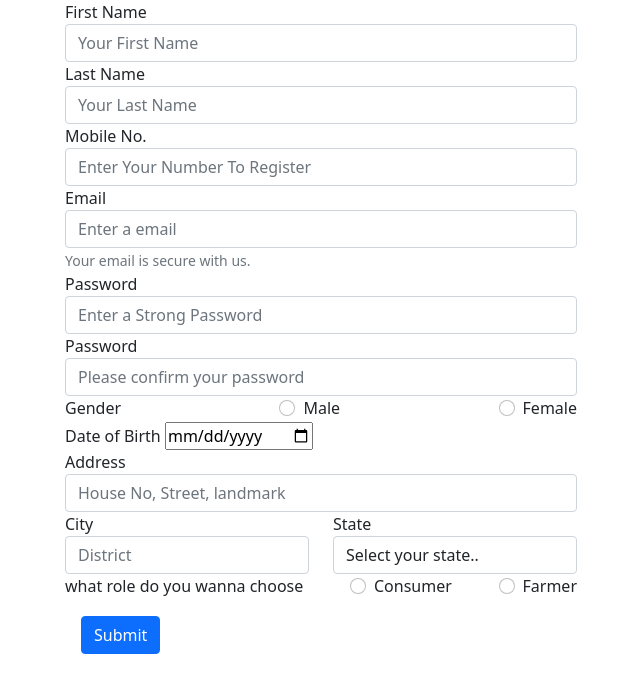
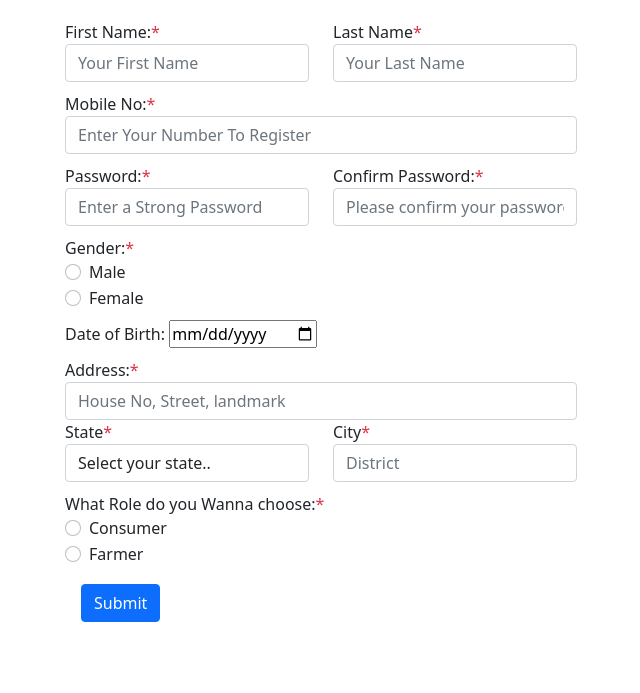
Before and after one commit to mahorbhaskar/farmer_bidding_system, a Django app: page /user/register/ in a window 1280 px wide. Shown: the part 56-749 px from the top of the page, without its empty margins (319-959 px from the left). Run offline with Django 4.2, Linux system fonts and the light colour scheme; some libraries are stand-ins or nearby versions.

Commit message:
Added register form

```diff
--- a/fbs/static/js/common.js
+++ b/fbs/static/js/common.js
@@ -1 +1,22 @@
 // common js File
+
+
+$(document).ready(function(){
+    var response;
+    $.validator.addMethod(
+        "equalTo",
+        function(value, element,param) {
+            return $(`${param}`).val()==value;
+        },
+        "Confirm Password should be equal to Password")
+
+    $.validator.addMethod(
+        "phone_no_check",
+        function (value, element) {
+            let regex = /^(0|\+91|91)?([2-9][0-9]{9})$/;
+            return  value.trim() ?regex.test(value) : true ;
+        },
+        "Please enter mobile no in correct format"
+        );
+
+});
--- a/fbs/user/templates/register.html
+++ b/fbs/user/templates/register.html
@@ -1,8 +1,10 @@
 {% extends 'base.html' %} {% load static %} {% block content %}
 <div class="d-flex justify-content-center align-content-center h-100">
-  <form class="user-form">
-    <div class="form-group">
-      <label for="firstname">First Name</label>
+  <form class="user-form" method="post" action="{% url 'user_register' %}" id="user_register">
+    {% csrf_token %}
+    <div class="row" style="margin-top:20px ;">
+        <div class="form-group col-md-6">
+          <label for="firstname">First Name:<span class="text-danger">*</span></label>
           <input
             type="text"
             name="firstName"
@@ -11,8 +13,8 @@
             placeholder="Your First Name"
           />
         </div>
-    <div class="form-group">
-      <label for="lastname">Last Name</label>
+        <div class="form-group col-md-6">
+          <label for="lastname">Last Name<span class="text-danger">*</span></label>
           <input
             type="text"
             name="lastName"
@@ -21,8 +23,10 @@
             placeholder="Your Last Name"
           />
         </div>
-    <div class="form-group">
-      <label for="mobile">Mobile No.</label>
+    </div>
+
+    <div class="form-group" style="margin-top:10px ;">
+      <label for="mobile">Mobile No:<span class="text-danger">*</span></label>
       <input
         type="number"
         name="mobile"
@@ -31,22 +35,10 @@
         placeholder="Enter Your Number To Register"
       />
     </div>
-    <div class="form-group">
-      <label for="email">Email</label>
-      <input
-        type="email"
-        name="email"
-        class="form-control"
-        id="Email"
-        aria-describedby="emailHelp"
-        placeholder="Enter a email"
-      />
-      <small id="emailHelp" class="form-text text-muted"
-        >Your email is secure with us.</small
-      >
-    </div>
-    <div class="form-group">
-      <label for="password">Password</label>
+
+    <div class="row" style="margin-top:10px ;">
+        <div class="form-group col-md-6">
+          <label for="password">Password:<span class="text-danger">*</span></label>
           <input
             type="password"
             name="password"
@@ -55,8 +47,8 @@
             placeholder="Enter a Strong Password"
           />
         </div>
-    <div class="form-group">
-      <label for="confirmPassword">Password</label>
+        <div class="form-group col-md-6">
+          <label for="confirmPassword">Confirm Password:<span class="text-danger">*</span></label>
           <input
             type="password"
             name="confirmPassword"
@@ -65,9 +57,12 @@
             placeholder="Please confirm your password"
           />
         </div>
-    <div class="form-group d-flex justify-content-between">
-      <label for="gender">Gender</label>
+    </div>
+
+    <div class="form-group justify-content-between" style="margin-top:10px ;">
+      <label for="gender" class="col-md-12">Gender:<span class="text-danger">*</span></label>
       <div class="form-check">
+          <label class="form-check-label" for="gender"> Male </label>
         <input
           class="form-check-input"
           type="radio"
@@ -75,9 +70,9 @@
           id="maleRadio"
           value="male"
         />
-        <label class="form-check-label" for="gender"> Male </label>
       </div>
       <div class="form-check">
+          <label class="form-check-label" for="gender"> Female </label>
         <input
           class="form-check-input"
           type="radio"
@@ -85,15 +80,16 @@
           id="femaleRadio"
           value="female"
         />
-        <label class="form-check-label" for="gender"> Female </label>
       </div>
     </div>
-    <div class="form-group">
-        <label for="dob">Date of Birth</label>
+
+    <div class="form-group" style="margin-top:10px ;">
+        <label for="dob">Date of Birth:</label>
         <input type="date" name="dob" id="dob" />
     </div>
-    <div class="form-group">
-        <label for="address">Address</label>
+
+    <div class="form-group" style="margin-top:10px ;">
+        <label for="address">Address:<span class="text-danger">*</span></label>
         <input
         class="form-control"
         type="text"
@@ -102,9 +98,20 @@
         placeholder="House No, Street, landmark"
         />
     </div>
+
     <div class="row">
+
         <div class="col-md-6">
-            <label for="city">City</label>
+            <label for="state">State<span class="text-danger">*</span></label>
+            <select class="form-control" name="state" >
+                <option value="">Select your state..</option>
+                <option value="UttarPradesh">UttarPradesh</option>
+                <option value="Rajasthan">Rajasthan</option>
+              </select>
+        </div>
+
+        <div class="col-md-6">
+            <label for="city">City<span class="text-danger">*</span></label>
             <input
             class="form-control"
             type="text"
@@ -113,35 +120,27 @@
             placeholder="District"
             />
         </div>
-      <div class="col-md-6">
-          <label for="state">State</label>
-          <select class="form-control">
-              <option value="">Select your state..</option>
-              <option value="UttarPradesh">UttarPradesh</option>
-              <option value="Rajasthan">Rajasthan</option>
-            </select>
-        </div>
     </div>
 
-    <div class="form-group d-flex justify-content-between">
-      <label>what role do you wanna choose</label>
+    <div class="form-group justify-content-between" style="margin-top:10px ;" >
+      <label class="col-md-12">What Role do you Wanna choose:<span class="text-danger">*</span></label>
       <div class="form-check">
+          <label class="form-check-label" for="is_farmer"> Consumer </label>
         <input
           class="form-check-input"
           type="radio"
           name="is_farmer"
           value="0"
         />
-        <label class="form-check-label" for="is_farmer"> Consumer </label>
       </div>
       <div class="form-check">
+          <label class="form-check-label" for="is_farmer"> Farmer </label>
         <input
           class="form-check-input"
           type="radio"
           name="is_farmer"
           value="1"
         />
-        <label class="form-check-label" for="is_farmer"> Farmer </label>
       </div>
     </div>
     <!-- TODO: the checkbox ui -->
@@ -160,5 +159,7 @@
     crossorigin="anonymous"
     referrerpolicy="no-referrer"
     ></script>
+    <script type="text/javascript" src="/static/js/common.js" ></script>
+    <script type="text/javascript" src="/static/js/register.js" ></script>
     {% endblock %}
 </div>
--- a/fbs/user/views.py
+++ b/fbs/user/views.py
@@ -1,4 +1,5 @@
 from django.shortcuts import render,redirect
+from . import database_logic as logic
 import logging
 from django.contrib import auth,messages
 from django.contrib.auth.decorators import login_required
@@ -14,7 +15,24 @@ def user_register(request):
         ### register user
     """
     try:
-        return render(request, 'register.html')
+        if request.method == 'POST':
+            first_name=request.POST.get("firstName")
+            last_name=request.POST.get("lastName")
+            password=request.POST.get("password")
+            mobile=request.POST.get("mobile")
+            address=request.POST.get("address")
+            state=request.POST.get("state")
+            city=request.POST.get("city")
+            gender=request.POST.get("gender")
+            dob=request.POST.get("dob")
+            is_farmer=request.POST.get("is_farmer")
+            print("Data>>>>>>",first_name,last_name,password,mobile,address,state,city,gender,dob,is_farmer)
+            data=logic.register_user(first_name,last_name,password,mobile,address,state,city,gender,dob,is_farmer)
+            return render(request, 'register.html')
+        else:
+            return render(request, 'register.html')
+
+
 
     except Exception as e:
         logger.error(f'{repr(e)} -->{request.user.username}')
```
Also changed, not shown: fbs/static/js/register.js (added, +53 -0 lines), fbs/user/database_logic.py (added, +21 -0 lines). Lines whose indentation alone changed are shown as unchanged.
